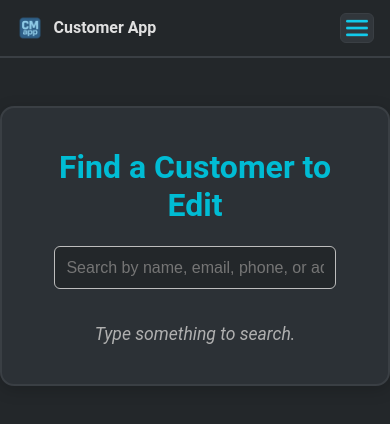
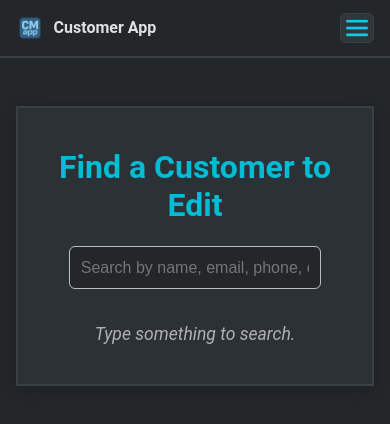
Before and after one commit to FacundoBerthet/customer_management_app, a React (Vite) app in the folder frontend/: page /edit in a window 390 px wide. Shown: the top 424 px of the page. Built offline with nearby package versions, Linux system fonts and the light colour scheme.

Commit message:
Remove border-radius from body

```diff
--- a/frontend/src/App.css
+++ b/frontend/src/App.css
@@ -538,7 +538,6 @@ body {
   max-width: 700px;
   margin: 3rem auto;
   background: #2c3136;
-  border-radius: 14px;
   box-shadow: 0 4px 16px rgba(0,0,0,0.18);
   border: 2px solid #3a3f44;
   padding: 2.5rem;
@@ -607,4 +606,7 @@ body {
   .details-page { margin: 2rem auto; padding: 1.2rem; }
   .details-grid { grid-template-columns: 1fr; }
   .details-label { text-align: left; padding-right: 0; }
+  .edit-customer-page {
+    width: 92%;
 }
+}
```
